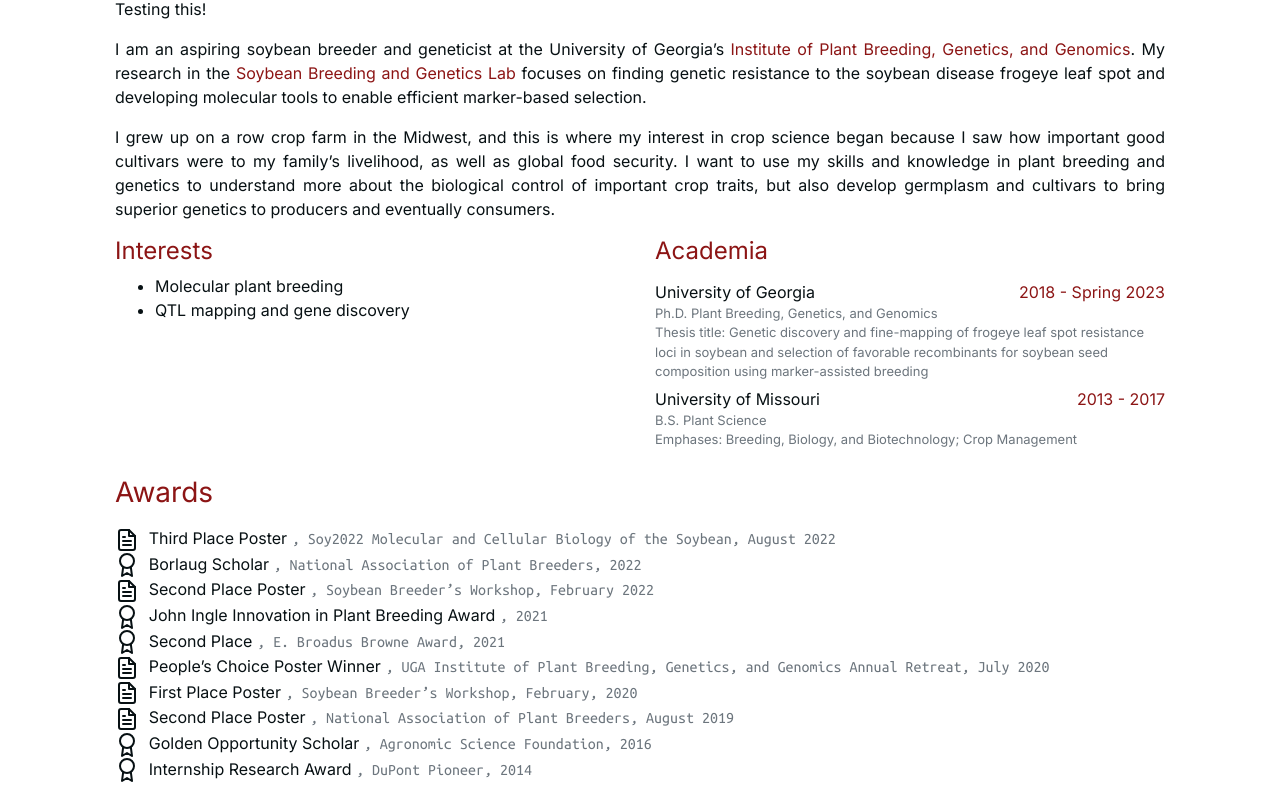
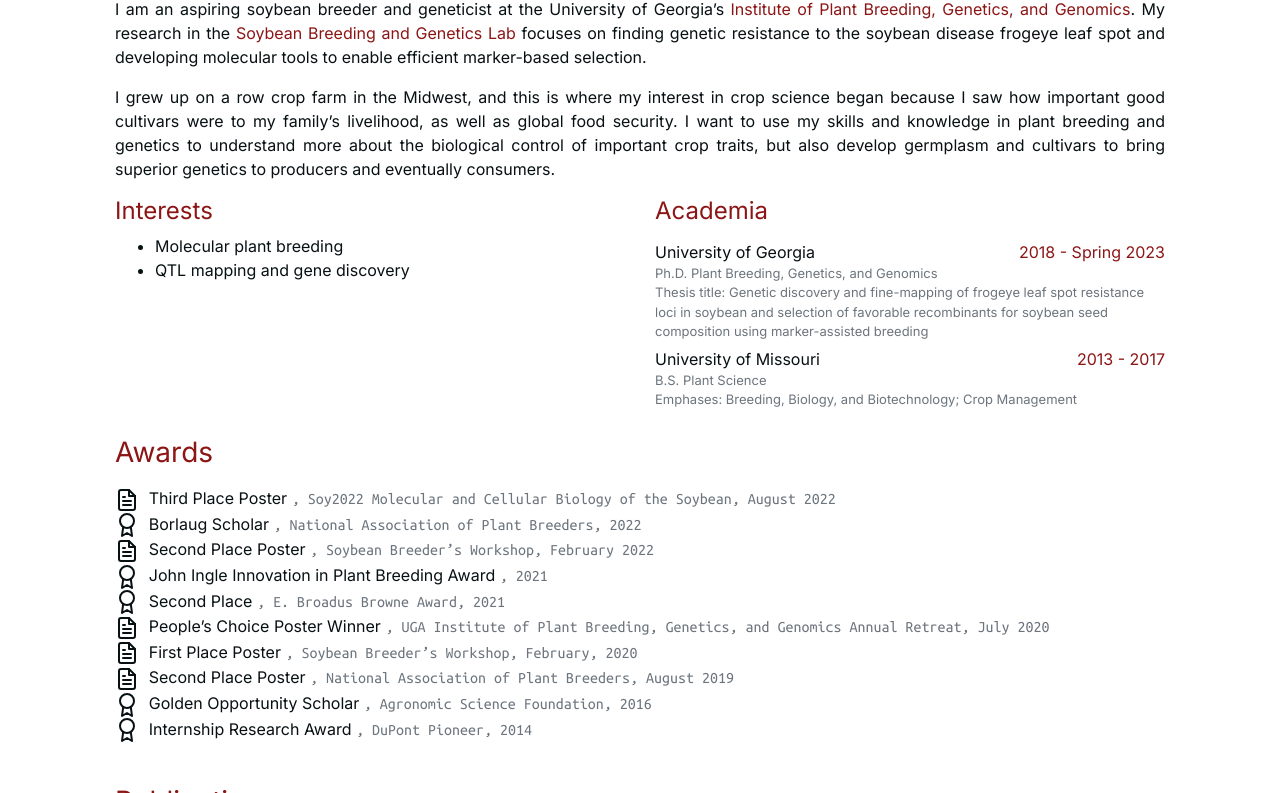
Before and after one commit to sam-mcdonald/sam-mcdonald.github.io, a plain HTML site: page index.html in a window 1280 px wide. Shown: the part 305-1098 px from the top of the page. Drawn offline with nearby package versions, Linux system fonts and the light colour scheme; some icons are missing; a web font is replaced by a local one.

Commit message:
changes to about

```diff
--- a/index.html
+++ b/index.html
@@ -130,8 +130,7 @@
 
 <div class="introduction row w-100 text-justify">
     <div class="col w-100">
-        <p>Testing this!</p>
-<p>I am an aspiring soybean breeder and geneticist at the University of Georgia&rsquo;s <a href="https://plantbreeding.caes.uga.edu">Institute of Plant Breeding, Genetics, and Genomics</a>. My research in the <a href="https://soybeans.uga.edu">Soybean Breeding and Genetics Lab</a> focuses on finding genetic resistance to the soybean disease frogeye leaf spot and developing molecular tools to enable efficient marker-based selection.</p>
+        <p>I am an aspiring soybean breeder and geneticist at the University of Georgia&rsquo;s <a href="https://plantbreeding.caes.uga.edu">Institute of Plant Breeding, Genetics, and Genomics</a>. My research in the <a href="https://soybeans.uga.edu">Soybean Breeding and Genetics Lab</a> focuses on finding genetic resistance to the soybean disease frogeye leaf spot and developing molecular tools to enable efficient marker-based selection.</p>
 <p>I grew up on a row crop farm in the Midwest, and this is where my interest in crop science began because I saw how important good cultivars were to my family&rsquo;s livelihood, as well as global food security. I want to use my skills and knowledge in plant breeding and genetics to understand more about the biological control of important crop traits, but also develop germplasm and cultivars to bring superior genetics to producers and eventually consumers.</p>
 
     </div>
```
